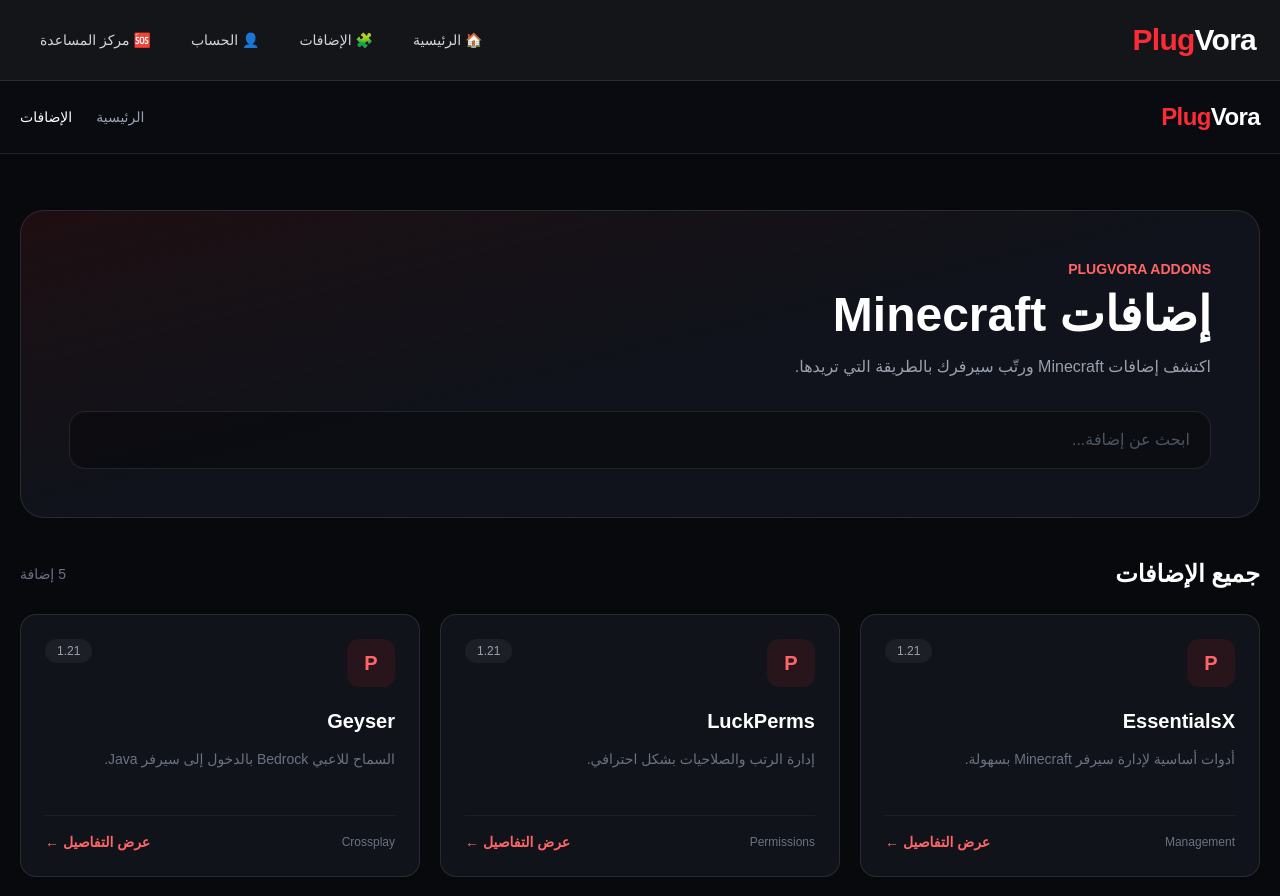
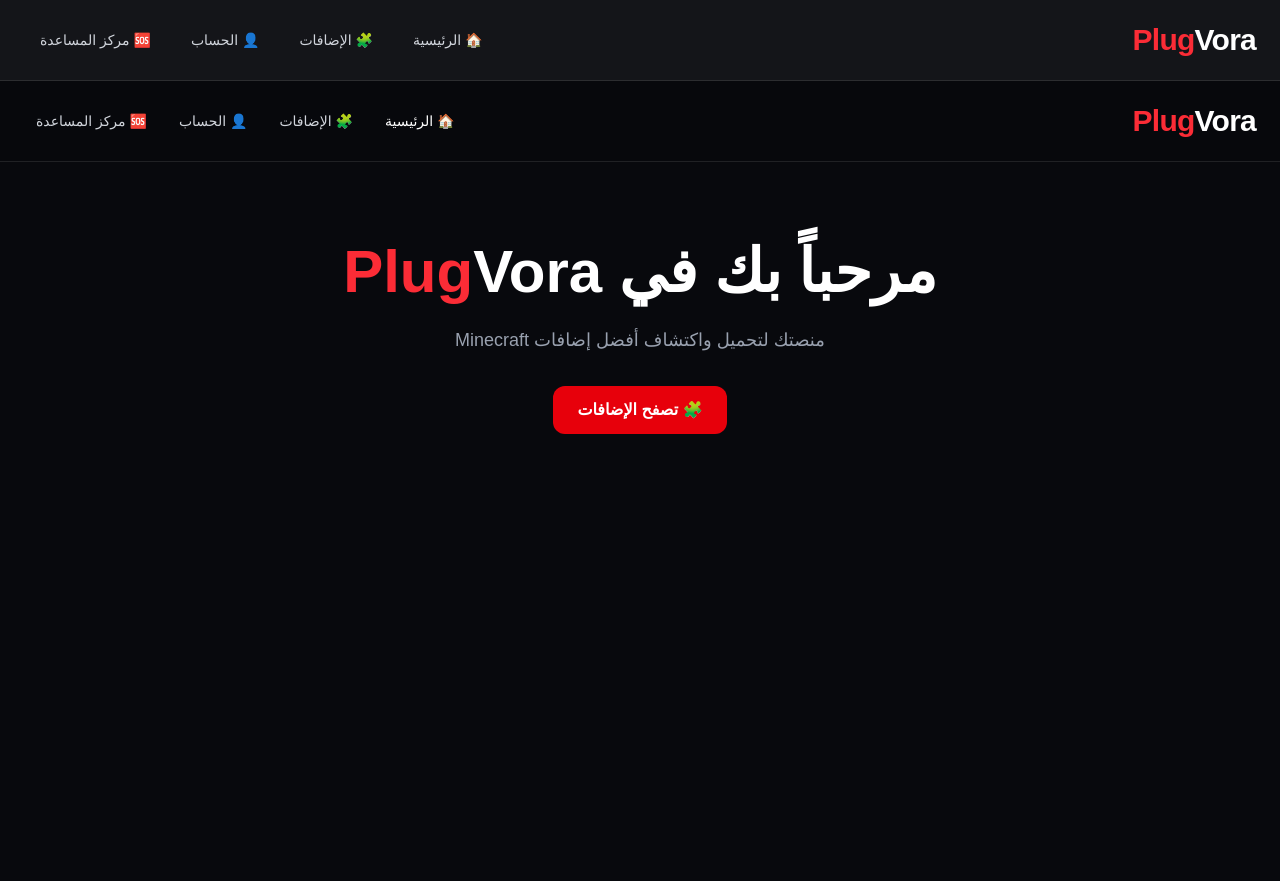
Before and after one commit to hslprrt-commits/6PlugVora, a Next.js app in the folder plugvora-app/: page / in a window 1280 px wide. Shown: the top 896 px of the page. Built offline with nearby package versions, Linux system fonts and the light colour scheme.

Commit message:
Update page.tsx

```diff
--- a/plugvora-app/app/page.tsx
+++ b/plugvora-app/app/page.tsx
@@ -1,170 +1,79 @@
-"use client";
-
-import Link from "next/link";
-import { useState } from "react";
-
-const addons = [
-  {
-    name: "EssentialsX",
-    description: "أدوات أساسية لإدارة سيرفر Minecraft بسهولة.",
-    version: "1.21",
-    category: "Management",
-  },
-  {
-    name: "LuckPerms",
-    description: "إدارة الرتب والصلاحيات بشكل احترافي.",
-    version: "1.21",
-    category: "Permissions",
-  },
-  {
-    name: "Geyser",
-    description: "السماح للاعبي Bedrock بالدخول إلى سيرفر Java.",
-    version: "1.21",
-    category: "Crossplay",
-  },
-  {
-    name: "WorldEdit",
-    description: "أداة قوية لبناء وتعديل العوالم بسرعة.",
-    version: "1.21",
-    category: "Building",
-  },
-  {
-    name: "BetterRTP",
-    description: "نظام انتقال عشوائي للاعبين داخل العالم.",
-    version: "1.21",
-    category: "Teleport",
-  },
-];
-
-export default function AddonsPage() {
-  const [search, setSearch] = useState("");
-
-  const filteredAddons = addons.filter((addon) =>
-    addon.name.toLowerCase().includes(search.toLowerCase())
-  );
-
+export default function Home() {
   return (
     <main
       dir="rtl"
       className="min-h-screen bg-[#08090d] text-white"
     >
       {/* Header */}
-      <header className="border-b border-white/10 bg-[#0b0d12]/90 backdrop-blur">
-        <div className="mx-auto flex max-w-7xl items-center justify-between px-5 py-5">
-          <Link
+      <header className="sticky top-0 z-50 border-b border-white/10 bg-[#08090d]/95 backdrop-blur-xl">
+        <div className="mx-auto flex h-20 max-w-7xl items-center justify-between px-4 sm:px-6">
+
+          {/* Logo */}
+          <a
             href="/"
-            className="text-2xl font-black tracking-tight"
+            className="text-3xl font-black tracking-tight"
           >
             <span className="text-red-500">Plug</span>
-            <span>Vora</span>
-          </Link>
+            <span className="text-white">Vora</span>
+          </a>
 
-          <nav className="hidden gap-6 text-sm text-gray-400 sm:flex">
-            <Link href="/" className="transition hover:text-white">
-              الرئيسية
-            </Link>
+          {/* Navigation */}
+          <nav className="flex items-center gap-1 sm:gap-2">
 
-            <Link
+            <a
+              href="/"
+              className="rounded-xl px-3 py-2.5 text-sm font-medium text-white transition hover:bg-white/10"
+            >
+              🏠 الرئيسية
+            </a>
+
+            <a
               href="/addons"
-              className="text-white"
+              className="rounded-xl px-3 py-2.5 text-sm font-medium text-gray-300 transition hover:bg-white/10 hover:text-white"
             >
-              الإضافات
-            </Link>
+              🧩 الإضافات
+            </a>
+
+            <a
+              href="/account"
+              className="rounded-xl px-3 py-2.5 text-sm font-medium text-gray-300 transition hover:bg-white/10 hover:text-white"
+            >
+              👤 الحساب
+            </a>
+
+            <a
+              href="/help"
+              className="rounded-xl px-3 py-2.5 text-sm font-medium text-gray-300 transition hover:bg-white/10 hover:text-white"
+            >
+              🆘 مركز المساعدة
+            </a>
+
           </nav>
+
         </div>
       </header>
 
       {/* Hero */}
-      <section className="mx-auto max-w-7xl px-5 pb-10 pt-14">
-        <div className="rounded-3xl border border-white/10 bg-gradient-to-br from-red-500/10 via-[#10131b] to-[#10131b] p-8 sm:p-12">
-          <p className="mb-3 text-sm font-bold text-red-400">
-            PLUGVORA ADDONS
-          </p>
+      <section className="mx-auto max-w-7xl px-4 py-20 text-center sm:px-6">
 
-          <h1 className="text-4xl font-black sm:text-5xl">
-            إضافات Minecraft
-          </h1>
+        <h1 className="text-4xl font-black sm:text-6xl">
+          مرحباً بك في{" "}
+          <span className="text-red-500">Plug</span>
+          <span className="text-white">Vora</span>
+        </h1>
 
-          <p className="mt-4 max-w-2xl text-gray-400">
-            اكتشف إضافات Minecraft ورتّب سيرفرك بالطريقة التي تريدها.
-          </p>
+        <p className="mx-auto mt-6 max-w-2xl text-lg text-gray-400">
+          منصتك لتحميل واكتشاف أفضل إضافات Minecraft
+        </p>
 
-          {/* Search */}
-          <div className="mt-8">
-            <input
-              type="text"
-              value={search}
-              onChange={(e) => setSearch(e.target.value)}
-              placeholder="ابحث عن إضافة..."
-              className="w-full rounded-2xl border border-white/10 bg-black/30 px-5 py-4 text-white outline-none placeholder:text-gray-600 transition focus:border-red-500/50"
-            />
-          </div>
-        </div>
+        <a
+          href="/addons"
+          className="mt-8 inline-block rounded-xl bg-red-600 px-6 py-3 font-bold text-white transition hover:bg-red-500"
+        >
+          🧩 تصفح الإضافات
+        </a>
+
       </section>
-
-      {/* Addons */}
-      <section className="mx-auto max-w-7xl px-5 pb-20">
-        <div className="mb-6 flex items-center justify-between">
-          <h2 className="text-2xl font-black">
-            جميع الإضافات
-          </h2>
-
-          <span className="text-sm text-gray-500">
-            {filteredAddons.length} إضافة
-          </span>
-        </div>
-
-        {filteredAddons.length === 0 ? (
-          <div className="rounded-2xl border border-white/10 bg-white/[0.03] p-10 text-center">
-            <p className="text-gray-400">
-              ماكو إضافة بهذا الاسم.
-            </p>
-          </div>
-        ) : (
-          <div className="grid gap-5 sm:grid-cols-2 lg:grid-cols-3">
-            {filteredAddons.map((addon) => (
-              <Link
-                key={addon.name}
-                href={`/addon/${encodeURIComponent(addon.name)}`}
-                className="group rounded-2xl border border-white/10 bg-[#10131a] p-6 transition duration-300 hover:-translate-y-1 hover:border-red-500/40 hover:bg-[#141720]"
-              >
-                <div className="mb-5 flex items-start justify-between">
-                  <div className="flex h-12 w-12 items-center justify-center rounded-xl bg-red-500/10 text-xl font-black text-red-400">
-                    P
-                  </div>
-
-                  <span className="rounded-full bg-white/5 px-3 py-1 text-xs text-gray-400">
-                    {addon.version}
-                  </span>
-                </div>
-
-                <h3 className="text-xl font-bold transition group-hover:text-red-400">
-                  {addon.name}
-                </h3>
-
-                <p className="mt-3 min-h-[48px] text-sm leading-6 text-gray-500">
-                  {addon.description}
-                </p>
-
-                <div className="mt-5 flex items-center justify-between border-t border-white/5 pt-4">
-                  <span className="text-xs text-gray-500">
-                    {addon.category}
-                  </span>
-
-                  <span className="text-sm font-bold text-red-400">
-                    عرض التفاصيل ←
-                  </span>
-                </div>
-              </Link>
-            ))}
-          </div>
-        )}
-      </section>
-
-      {/* Footer */}
-      <footer className="border-t border-white/10 py-8 text-center text-sm text-gray-600">
-        © 2026 PlugVora — Minecraft Addons
-      </footer>
     </main>
   );
 }
```
